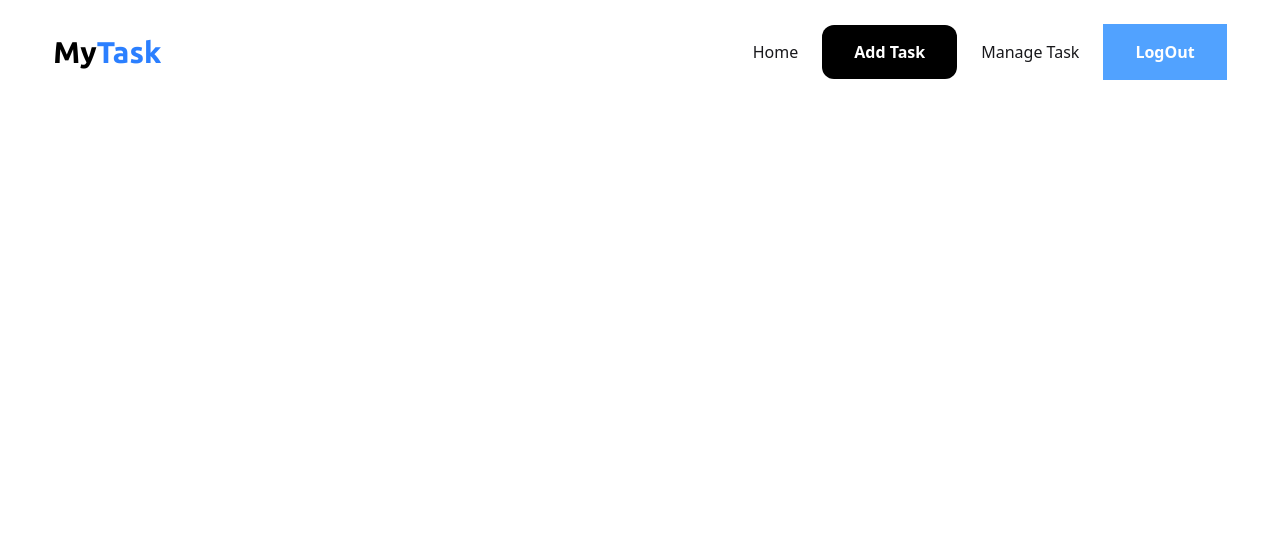
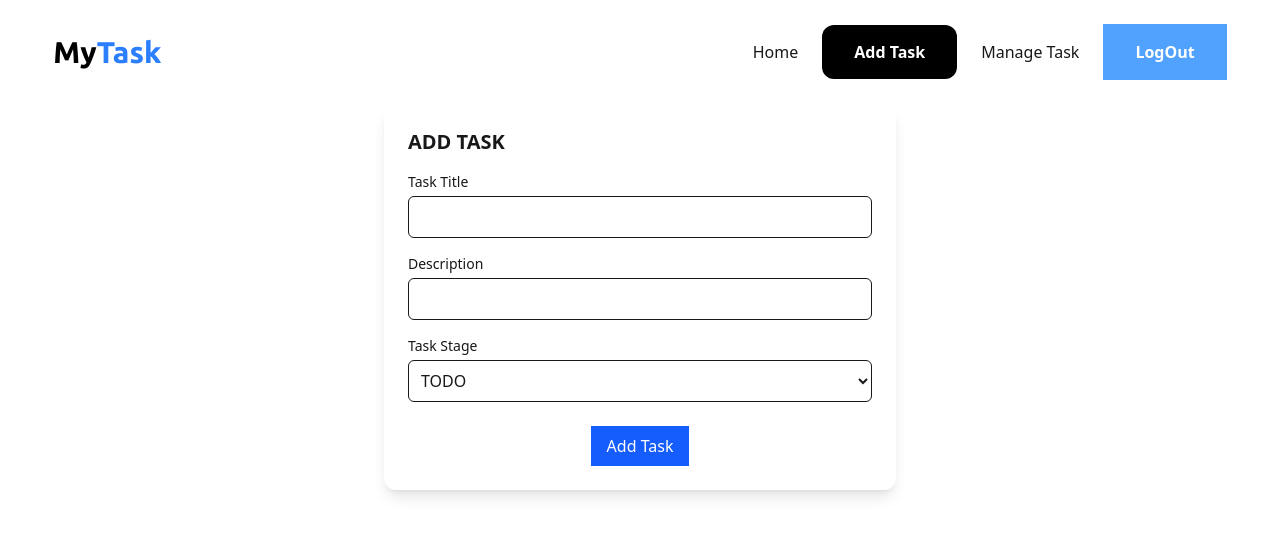
Before and after one commit to devmehedirony/task-management, a React (Vite) app: page /addTask in a window 1280 px wide. Shown: the top 536 px of the page. Built offline with nearby package versions, Linux system fonts and the light colour scheme; no server answers; sample sign-in values are in the browser's storage.

Commit message:
add task page done

```diff
--- a/src/Layouts/RootLayout.jsx
+++ b/src/Layouts/RootLayout.jsx
@@ -1,9 +1,11 @@
+import { Outlet } from "react-router-dom";
 import NavBar from "../Components/NavBar";
 
 const RootLayout = () => {
   return (
     <div>
       <NavBar></NavBar>
+      <Outlet></Outlet>
     </div>
   );
 };
--- a/src/Pages/AddTasks.jsx
+++ b/src/Pages/AddTasks.jsx
@@ -1,9 +1,67 @@
+import { useForm } from "react-hook-form";
+import { useAxios } from "../Hooks/useAxios";
+import Swal from "sweetalert2";
+
+const AddTasks = () => {
+  const axios = useAxios()
 
 
-const AddTasks = () => {
+  const {
+    register,
+    handleSubmit,
+    formState: { errors }
+  } = useForm()
+
+  const onSubmit = async (data) => {
+    console.log(data);
+    const task = {
+      title: data.title,
+      description: data.description,
+      category: data.category,
+      timestamp: new Date().toLocaleString()
+    }
+
+    axios.post('/tasks', task)
+      .then(res => {
+        console.log(res.data);
+        if (res.data.insertedId) {
+          Swal.fire({
+            title: "Task",
+            text: "Added Successfully",
+            icon: "success"
+          });
+        }
+    })
+   }
+
   return (
-    <div>
+    <div className="max-w-lg mx-auto p-6 bg-white rounded-xl shadow-lg">
+      <h2 className="text-xl font-semibold mb-4">ADD TASK</h2>
+      <form onSubmit={handleSubmit(onSubmit)}>
+        <div className="mb-4">
+          <label className="block text-sm font-medium">Task Title</label>
+          <input {...register("title", { required: true })} type="text" className="w-full p-2 border rounded-md mt-1" />
+        </div>
+        <div className="mb-4">
+          <label className="block text-sm font-medium">Description</label>
+          <input {...register("description", { required: true })} type="text" className="w-full p-2 border rounded-md mt-1" />
+        </div>
+        <div className=" mb-6">
+          <div>
+            <label className="block text-sm font-medium">Task Stage</label>
+            <select className="w-full p-2 border rounded-md mt-1 " {...register("category", { required: true })}>
+              <option value="TODO">TODO</option>
+              <option value="IN PROGRESS">PROGRESS</option>
+              <option value="DONE">DONE</option>
+            </select>
+          </div>
 
+        </div>
+
+        <div className="flex justify-center items-center">
+          <button type="submit" className="bg-blue-600 text-white px-4 py-2  cursor-pointer">Add Task</button>
+        </div>
+      </form>
     </div>
   );
 };
```
